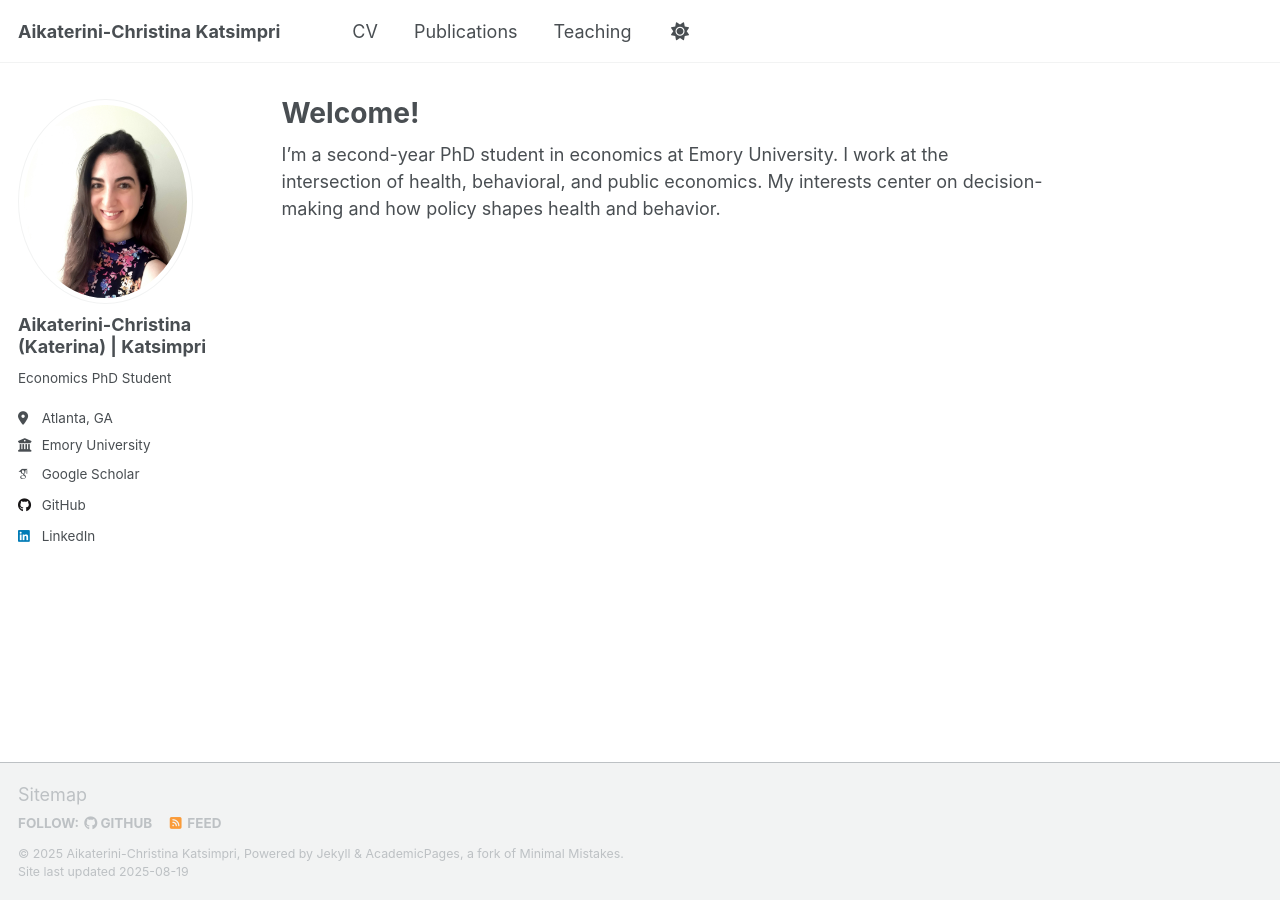
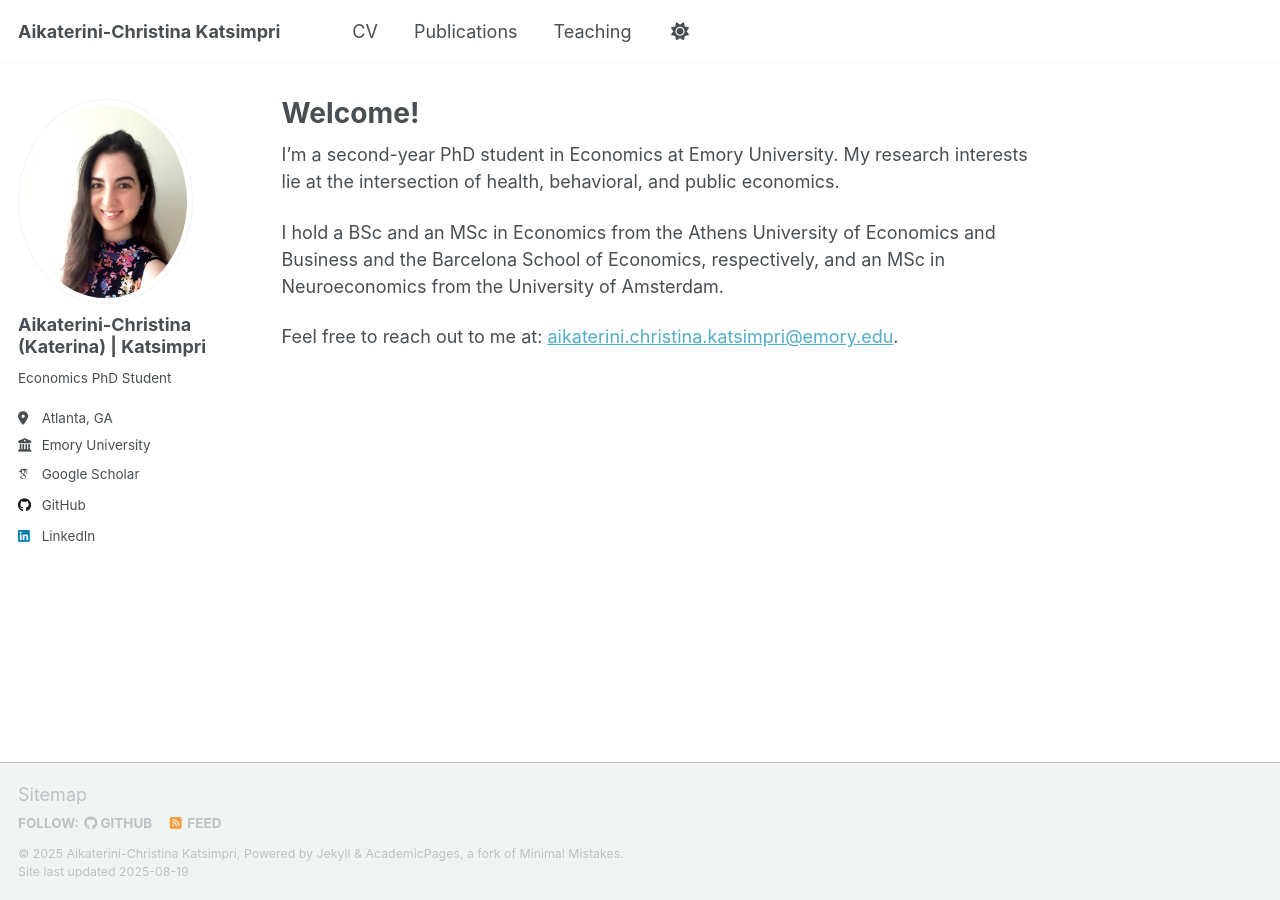
Before and after one commit to akatsim22/akatsim22.github.io, a Jekyll site: the page built from index.md, in a window 1280 px wide. Built offline with Jekyll 4.4.1, drawn with Linux system fonts in a browser that asks for light colours; some web fonts are replaced; a script that is not in the unit is left out.

Commit message:
Update index.md

```diff
--- a/index.md
+++ b/index.md
@@ -1,7 +1,12 @@
 ---
 layout: single
+author_profile: true
 title: "Welcome!"
-author_profile: true
+permalink: /
 ---
 
-I’m a second-year PhD student in economics at Emory University. I work at the intersection of health, behavioral, and public economics. My interests center on decision-making and how policy shapes health and behavior.
+I’m a second-year PhD student in Economics at Emory University. My research interests lie at the intersection of health, behavioral, and public economics.
+
+I hold a BSc and an MSc in Economics from the Athens University of Economics and Business and the Barcelona School of Economics, respectively, and an MSc in Neuroeconomics from the University of Amsterdam.
+
+Feel free to reach out to me at: <a href="mailto:aikaterini.christina.katsimpri@emory.edu">aikaterini.christina.katsimpri@emory.edu</a>.
```
